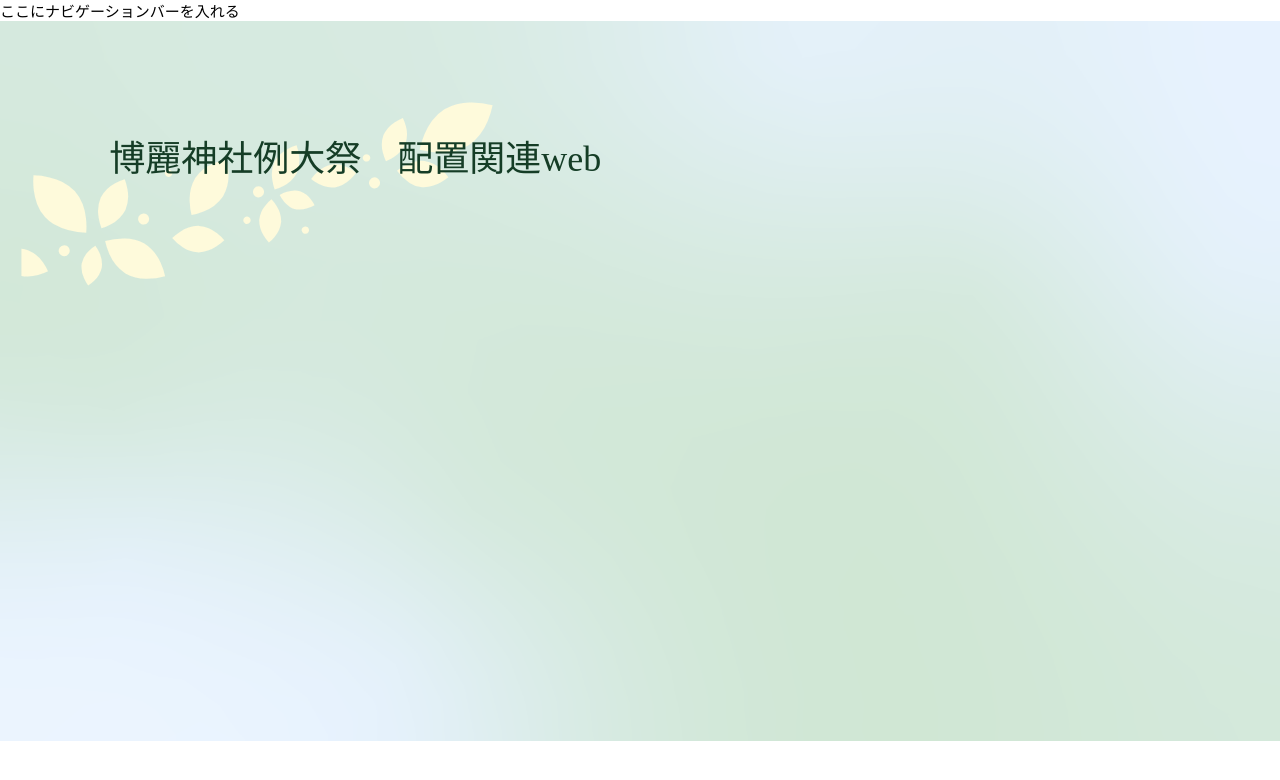
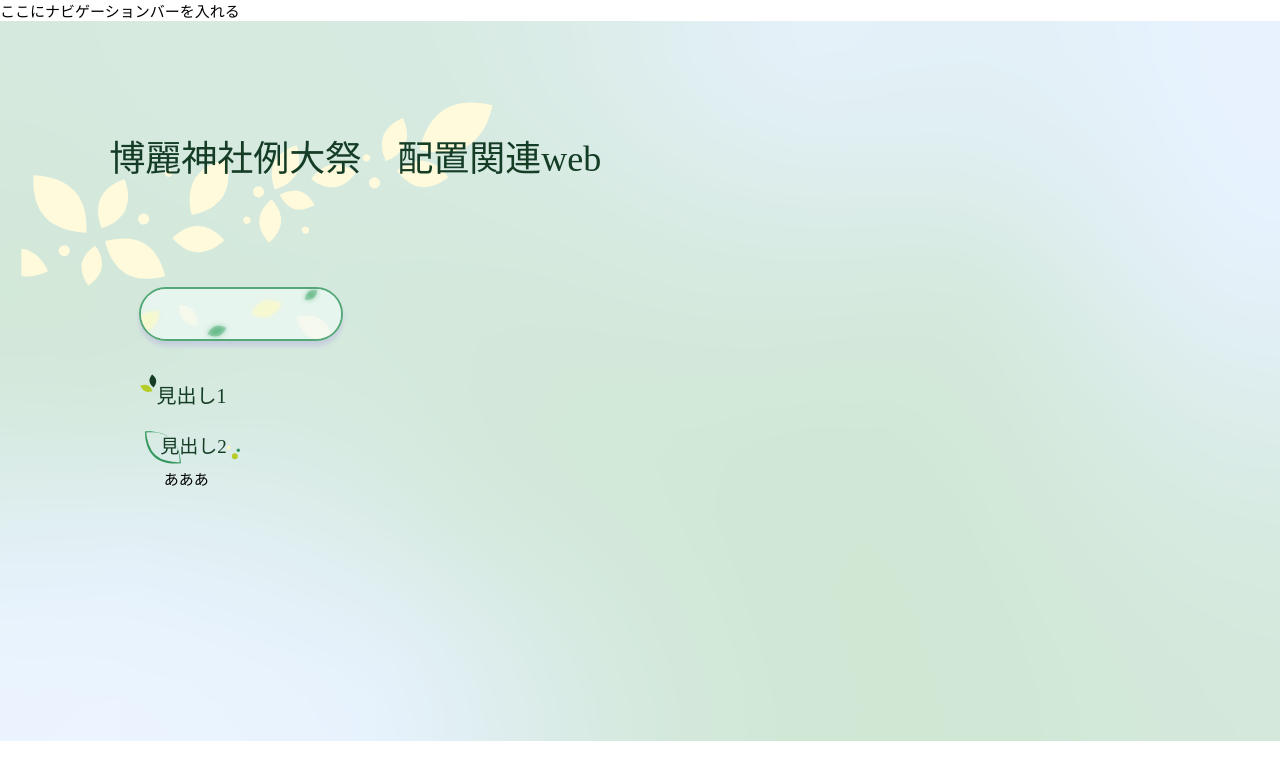
Before and after one commit to rts-circle-place-assign/RTS_Place-Assign, a Nuxt app in the folder src/: page / in a window 1280 px wide. Shown: the top 780 px of the page. Built offline with nearby package versions, Linux system fonts and the light colour scheme; a web font is replaced by a local one.

Commit message:
コンポーネントを使ってみた

```diff
--- a/src/pages/index.vue
+++ b/src/pages/index.vue
@@ -1,5 +1,14 @@
 <template>
 <o-article-template title="博麗神社例大祭　配置関連web">
-
+  <a-link-button link="https://zenn.dev/t_keshi/scraps/9ddb388bc6975d"></a-link-button>
+  <m-article-window head="見出し1">
+    <template #head>
+      <m-article-paragraph secondhead="見出し2">
+        <template #secondhead>
+          <p>あああ</p>
+        </template>
+      </m-article-paragraph>
+    </template>
+  </m-article-window>
 </o-article-template>
 </template>
```
